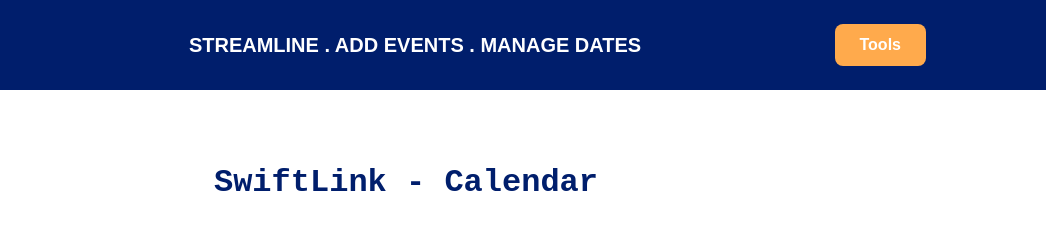
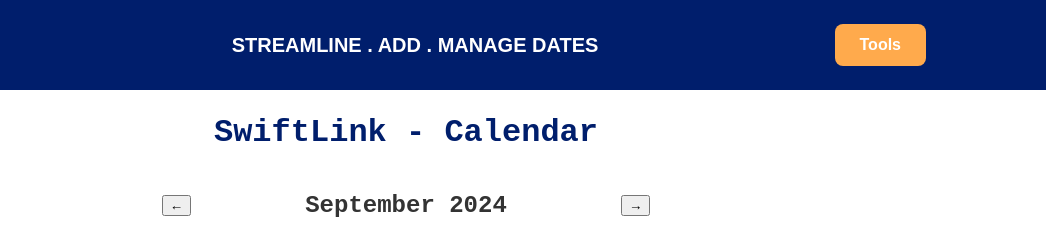
Before and after one commit to imisgsc/MINI-PROJ, a plain HTML site: page calendar.html in a window 1280 px wide. Shown: the top 239 px of the page, 234-1280 px from the left. Drawn offline with Linux system fonts and the light colour scheme; no server answers.

Commit message:
proper styles for calendar

```diff
--- a/calendar.html
+++ b/calendar.html
@@ -183,7 +183,7 @@
             <img src="assets/logo.png" alt="SwiftLink Logo">
         </div>
         <div class="tagline">
-            STREAMLINE . ADD EVENTS . MANAGE DATES</div>
+            STREAMLINE . ADD . MANAGE DATES</div>
         <div class="tools-dropdown">
             <button class="dropdownbtn"><b>Tools</b></button>
             <div class="dropdown-content">
--- a/styles.css
+++ b/styles.css
@@ -309,7 +309,6 @@ main {
 
 .calendar-container {
     max-width: 600px;
-    margin: 50px auto;
     text-align: center;
 }
 
```
